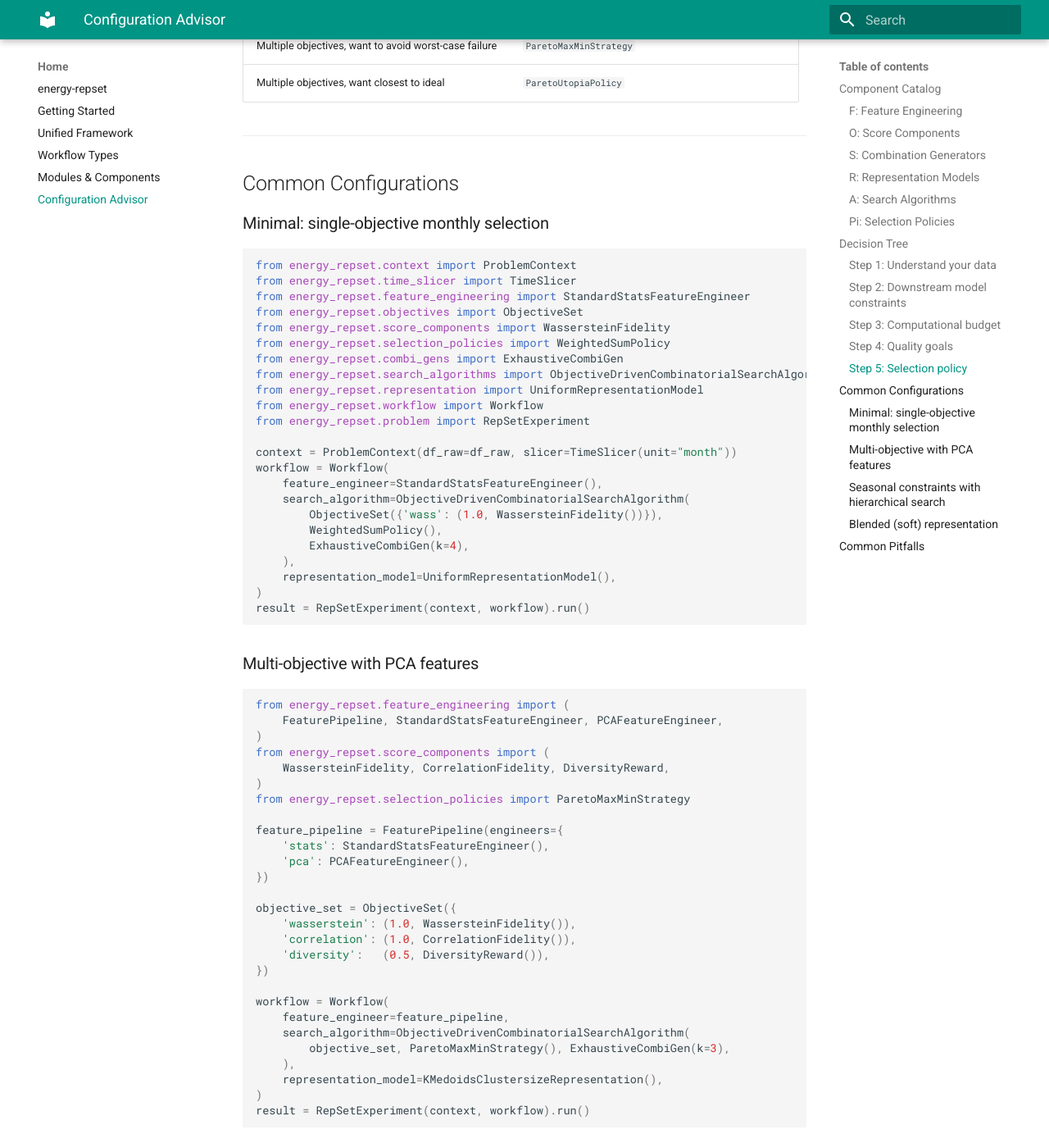
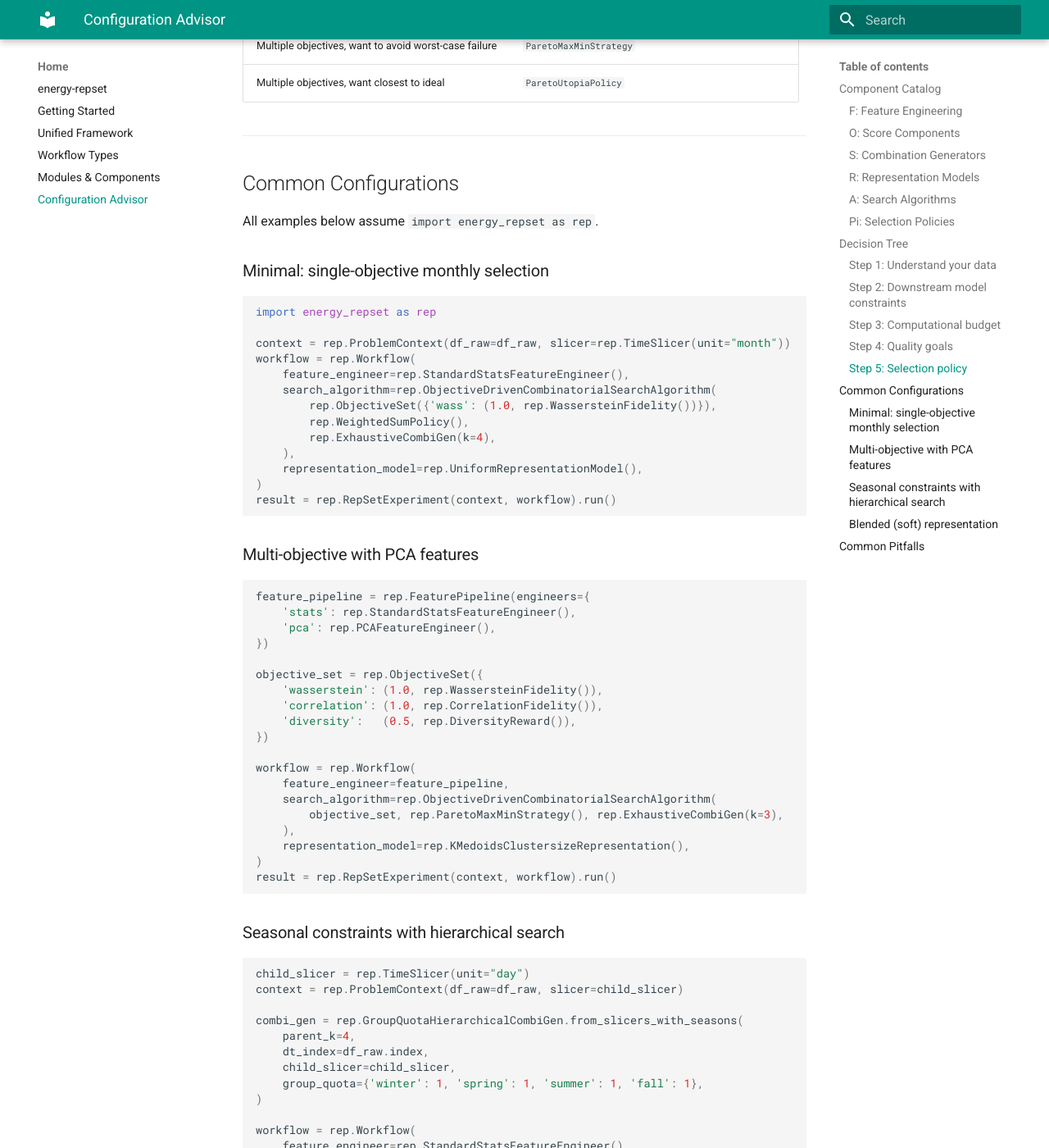
Before and after one commit to helgeesch/energy-repset, an MkDocs documentation site: the page built from docs/advisor.md, in a window 1280 px wide and 1400 px high, scrolled down 5217 px. Shown: the whole window at 82% size. Built offline with MkDocs 1.6.1 and Material for MkDocs 9.7.7, drawn with Linux system fonts in a browser that asks for light colours; some of the changed text lies outside the part shown.

Commit message:
add flat namespace imports: `import energy_repset as rep` / `import energy_repset.diagnostics as diag`
Populate __init__.py with all public classes (39 core + 15 diagnostics) so
users no longer need verbose per-module from-imports. Update all examples,
docs, and README to use the new `rep.*` / `diag.*` convention.

````diff
--- a/docs/advisor.md
+++ b/docs/advisor.md
@@ -139,102 +139,82 @@ Choose score components based on what matters for your downstream model:
 
 ## Common Configurations
 
+All examples below assume `import energy_repset as rep`.
+
 ### Minimal: single-objective monthly selection
 
 ```python
-from energy_repset.context import ProblemContext
-from energy_repset.time_slicer import TimeSlicer
-from energy_repset.feature_engineering import StandardStatsFeatureEngineer
-from energy_repset.objectives import ObjectiveSet
-from energy_repset.score_components import WassersteinFidelity
-from energy_repset.selection_policies import WeightedSumPolicy
-from energy_repset.combi_gens import ExhaustiveCombiGen
-from energy_repset.search_algorithms import ObjectiveDrivenCombinatorialSearchAlgorithm
-from energy_repset.representation import UniformRepresentationModel
-from energy_repset.workflow import Workflow
-from energy_repset.problem import RepSetExperiment
+import energy_repset as rep
 
-context = ProblemContext(df_raw=df_raw, slicer=TimeSlicer(unit="month"))
-workflow = Workflow(
-    feature_engineer=StandardStatsFeatureEngineer(),
-    search_algorithm=ObjectiveDrivenCombinatorialSearchAlgorithm(
-        ObjectiveSet({'wass': (1.0, WassersteinFidelity())}),
-        WeightedSumPolicy(),
-        ExhaustiveCombiGen(k=4),
+context = rep.ProblemContext(df_raw=df_raw, slicer=rep.TimeSlicer(unit="month"))
+workflow = rep.Workflow(
+    feature_engineer=rep.StandardStatsFeatureEngineer(),
+    search_algorithm=rep.ObjectiveDrivenCombinatorialSearchAlgorithm(
+        rep.ObjectiveSet({'wass': (1.0, rep.WassersteinFidelity())}),
+        rep.WeightedSumPolicy(),
+        rep.ExhaustiveCombiGen(k=4),
     ),
-    representation_model=UniformRepresentationModel(),
+    representation_model=rep.UniformRepresentationModel(),
 )
-result = RepSetExperiment(context, workflow).run()
+result = rep.RepSetExperiment(context, workflow).run()
 ```
 
 ### Multi-objective with PCA features
 
 ```python
-from energy_repset.feature_engineering import (
-    FeaturePipeline, StandardStatsFeatureEngineer, PCAFeatureEngineer,
-)
-from energy_repset.score_components import (
-    WassersteinFidelity, CorrelationFidelity, DiversityReward,
-)
-from energy_repset.selection_policies import ParetoMaxMinStrategy
-
-feature_pipeline = FeaturePipeline(engineers={
-    'stats': StandardStatsFeatureEngineer(),
-    'pca': PCAFeatureEngineer(),
+feature_pipeline = rep.FeaturePipeline(engineers={
+    'stats': rep.StandardStatsFeatureEngineer(),
+    'pca': rep.PCAFeatureEngineer(),
 })
 
-objective_set = ObjectiveSet({
-    'wasserstein': (1.0, WassersteinFidelity()),
-    'correlation': (1.0, CorrelationFidelity()),
-    'diversity':   (0.5, DiversityReward()),
+objective_set = rep.ObjectiveSet({
+    'wasserstein': (1.0, rep.WassersteinFidelity()),
+    'correlation': (1.0, rep.CorrelationFidelity()),
+    'diversity':   (0.5, rep.DiversityReward()),
 })
 
-workflow = Workflow(
+workflow = rep.Workflow(
     feature_engineer=feature_pipeline,
-    search_algorithm=ObjectiveDrivenCombinatorialSearchAlgorithm(
-        objective_set, ParetoMaxMinStrategy(), ExhaustiveCombiGen(k=3),
+    search_algorithm=rep.ObjectiveDrivenCombinatorialSearchAlgorithm(
+        objective_set, rep.ParetoMaxMinStrategy(), rep.ExhaustiveCombiGen(k=3),
     ),
-    representation_model=KMedoidsClustersizeRepresentation(),
+    representation_model=rep.KMedoidsClustersizeRepresentation(),
 )
-result = RepSetExperiment(context, workflow).run()
+result = rep.RepSetExperiment(context, workflow).run()
 ```
 
 ### Seasonal constraints with hierarchical search
 
 ```python
-from energy_repset.combi_gens import GroupQuotaHierarchicalCombiGen
+child_slicer = rep.TimeSlicer(unit="day")
+context = rep.ProblemContext(df_raw=df_raw, slicer=child_slicer)
 
-child_slicer = TimeSlicer(unit="day")
-context = ProblemContext(df_raw=df_raw, slicer=child_slicer)
-
-combi_gen = GroupQuotaHierarchicalCombiGen.from_slicers_with_seasons(
+combi_gen = rep.GroupQuotaHierarchicalCombiGen.from_slicers_with_seasons(
     parent_k=4,
     dt_index=df_raw.index,
     child_slicer=child_slicer,
     group_quota={'winter': 1, 'spring': 1, 'summer': 1, 'fall': 1},
 )
 
-workflow = Workflow(
-    feature_engineer=StandardStatsFeatureEngineer(),
-    search_algorithm=ObjectiveDrivenCombinatorialSearchAlgorithm(
-        objective_set, WeightedSumPolicy(), combi_gen,
+workflow = rep.Workflow(
+    feature_engineer=rep.StandardStatsFeatureEngineer(),
+    search_algorithm=rep.ObjectiveDrivenCombinatorialSearchAlgorithm(
+        objective_set, rep.WeightedSumPolicy(), combi_gen,
     ),
-    representation_model=KMedoidsClustersizeRepresentation(),
+    representation_model=rep.KMedoidsClustersizeRepresentation(),
 )
-result = RepSetExperiment(context, workflow).run()
+result = rep.RepSetExperiment(context, workflow).run()
 ```
 
 ### Blended (soft) representation
 
 ```python
-from energy_repset.representation import BlendedRepresentationModel
-
-workflow = Workflow(
+workflow = rep.Workflow(
     feature_engineer=feature_pipeline,
     search_algorithm=search_algorithm,
-    representation_model=BlendedRepresentationModel(blend_type='convex'),
+    representation_model=rep.BlendedRepresentationModel(blend_type='convex'),
 )
-result = RepSetExperiment(context, workflow).run()
+result = rep.RepSetExperiment(context, workflow).run()
 # result.weights is a DataFrame (not a dict) for blended models
 ```
 
--- a/mkdocs.yml
+++ b/mkdocs.yml
@@ -1,4 +1,5 @@
 site_name: energy-repset
+site_url: https://energy-repset-docs.mesqual.io
 site_description: A unified framework for representative subset selection in multi-variate time-series spaces
 
 theme:
````
Also changed, not shown: README.md (+24 -32 lines), docs/getting_started.md (+33 -48 lines), docs/modules.md (+21 -42 lines), docs/workflow.md (+3 -4 lines), energy_repset/__init__.py (+113 -0 lines), 6 other files.
